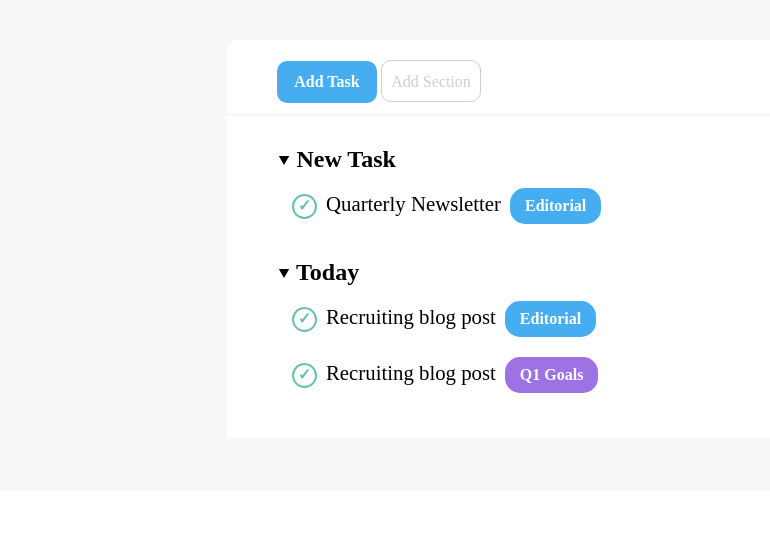
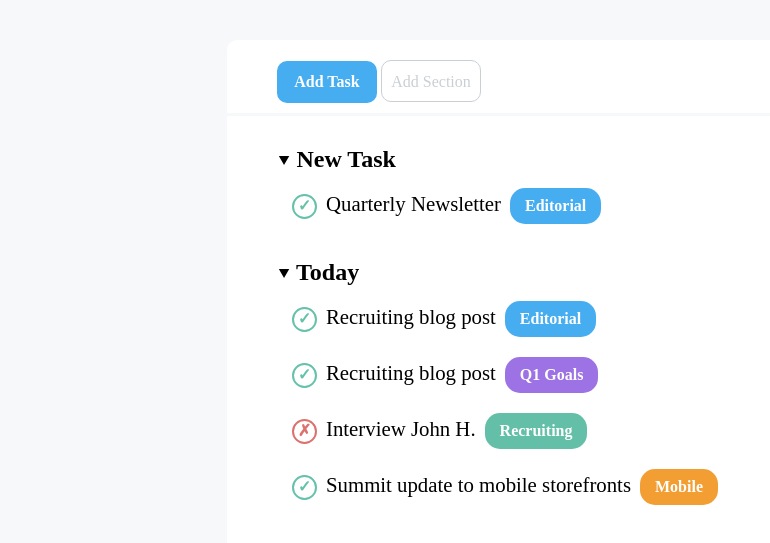
Before and after one commit to antoniostassi/html-css-toboolist, a plain HTML site: page index.html in a window 1280 px wide. Shown: the part 85-628 px from the top of the page, without its empty margins (0-770 px from the left). Drawn offline with Linux system fonts and the light colour scheme.

Commit message:
Today Section finished

```diff
--- a/css/style.css
+++ b/css/style.css
@@ -19,6 +19,18 @@
     font-weight:800;
 }
 
+.green-button {
+    background-color:#64BFA8;
+    color:white;
+    font-weight:800;
+}
+
+.yellow-button {
+    background-color:#F29E33;
+    color:white;
+    font-weight:800;
+}
+
 .transparent-button {
     width:110px;
     border:1px solid #CACFD4;
@@ -28,6 +40,12 @@
 .checkmark{
     color:#65C1AA;
     border:2px solid #65C1AA;
+    font-weight:800;
+}
+
+.crossmark{
+    color:#DC716E;
+    border:2px solid #DC716E;
     font-weight:800;
 }
 
--- a/index.html
+++ b/index.html
@@ -51,6 +51,16 @@
                                 <span class="object">Recruiting blog post</span>
                                 <div class="task-button purple-button">Q1 Goals</div>
                             </div>
+                            <div>
+                                <span class="icon crossmark">&cross;</span>
+                                <span class="object">Interview John H.</span>
+                                <div class="task-button green-button">Recruiting</div>
+                            </div>
+                            <div>
+                                <span class="icon checkmark">&checkmark;</span>
+                                <span class="object">Summit update to mobile storefronts</span>
+                                <div class="task-button yellow-button">Mobile</div>
+                            </div>
                         </div>
                     </section>
                 </div>
```
